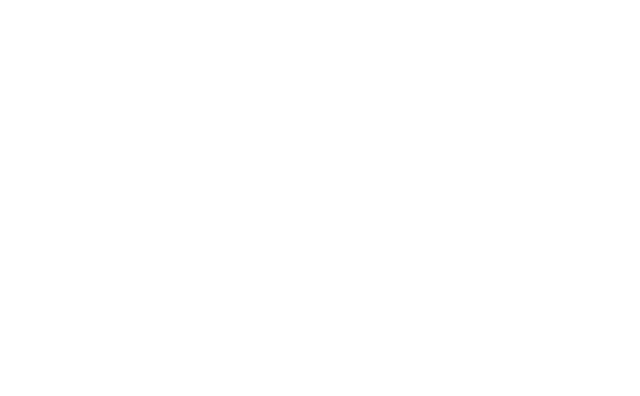
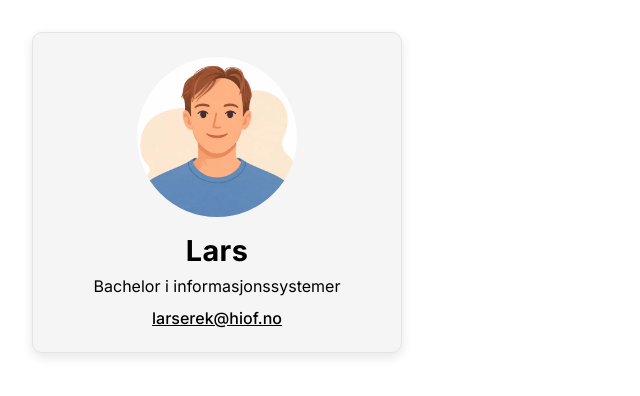
Before and after one commit to therealfunkjoy/arbeidskrav-4, a React app in the folder frontend/: page / in a window 1280 px wide. Shown: the top 396 px of the page, without its empty margins (0-640 px from the left). Built offline with nearby package versions, Linux system fonts and the light colour scheme; the HTML template or start-up script is replaced by a standard one.

Commit message:
Lagt til profil komponent

```diff
--- a/frontend/src/App.jsx
+++ b/frontend/src/App.jsx
@@ -1,10 +1,11 @@
-
 import './App.css'
+import GruppekomponentLars from './components/GruppekomponentLars'
 
 function App() {
-
   return (
-    <></>
+    <main>
+      <GruppekomponentLars />
+    </main>
   )
 }
 
--- /dev/null
+++ b/frontend/src/components/GruppekomponentLars.jsx
@@ -0,0 +1,22 @@
+import '../style/gruppekomponentLars.css'
+import larsAvatar from '../assets/larsavatar.webp'
+
+export default function GruppekomponentLars() {
+  return (
+    <article className="member-card">
+      <img
+        className="member-card__image"
+        src={larsAvatar}
+        alt="Illustrasjon av Lars"
+      />
+
+      <h2 className="member-card__name">Lars</h2>
+
+      <p className="member-card__study">Bachelor i informasjonssystemer</p>
+
+      <a className="member-card__email" href="mailto:larserek@hiof.no">
+        larserek@hiof.no
+      </a>
+    </article>
+  )
+}
--- a/frontend/src/components/Header.jsx
+++ b/frontend/src/components/Header.jsx
@@ -1,5 +1,5 @@
 
-import '../Style/header.css'
+import '../style/header.css'
 
 export default function Header() {
     return (
--- /dev/null
+++ b/frontend/src/style/gruppekomponentLars.css
@@ -0,0 +1,45 @@
+.member-card {
+  max-width: 320px;
+  padding: 1.5rem;
+  margin: 2rem;
+
+  border: 1px solid var(--border-color);
+  border-radius: 10px;
+
+  background-color: #f5f5f5;
+  box-shadow: 0 4px 12px rgba(0,0,0,0.1);
+
+  text-align: center;
+}
+
+.member-card__image {
+  width: 160px;
+  height: 160px;
+  object-fit: cover;
+  border-radius: 50%;
+  display: block;
+  margin: 0 auto 1rem;
+}
+
+.member-card__name {
+  font-size: 1.8rem;
+  font-weight: 700;
+  letter-spacing: 0.4px;
+  margin-bottom: 0.5rem;
+}
+
+.member-card__study {
+  font-size: 1rem;
+  margin-bottom: 0.75rem;
+}
+
+.member-card__email {
+  text-decoration: underline;
+  color: inherit;
+  font-weight: 500;
+}
+
+.member-card__email:hover {
+  background-color: #c9c9c9;
+  border-radius: 6px;
+}
```
Also changed, not shown: frontend/src/assets/larsavatar.webp (added).
